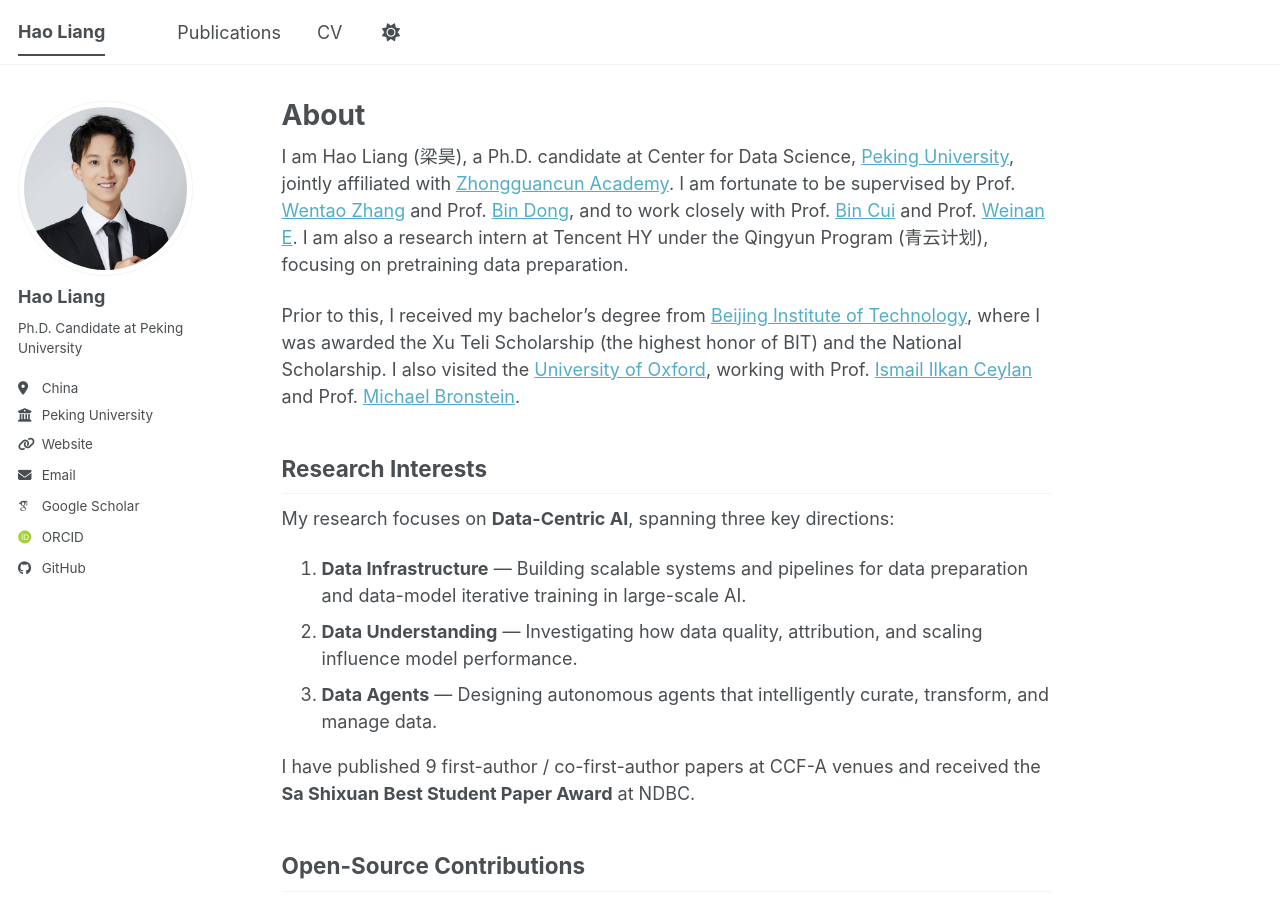
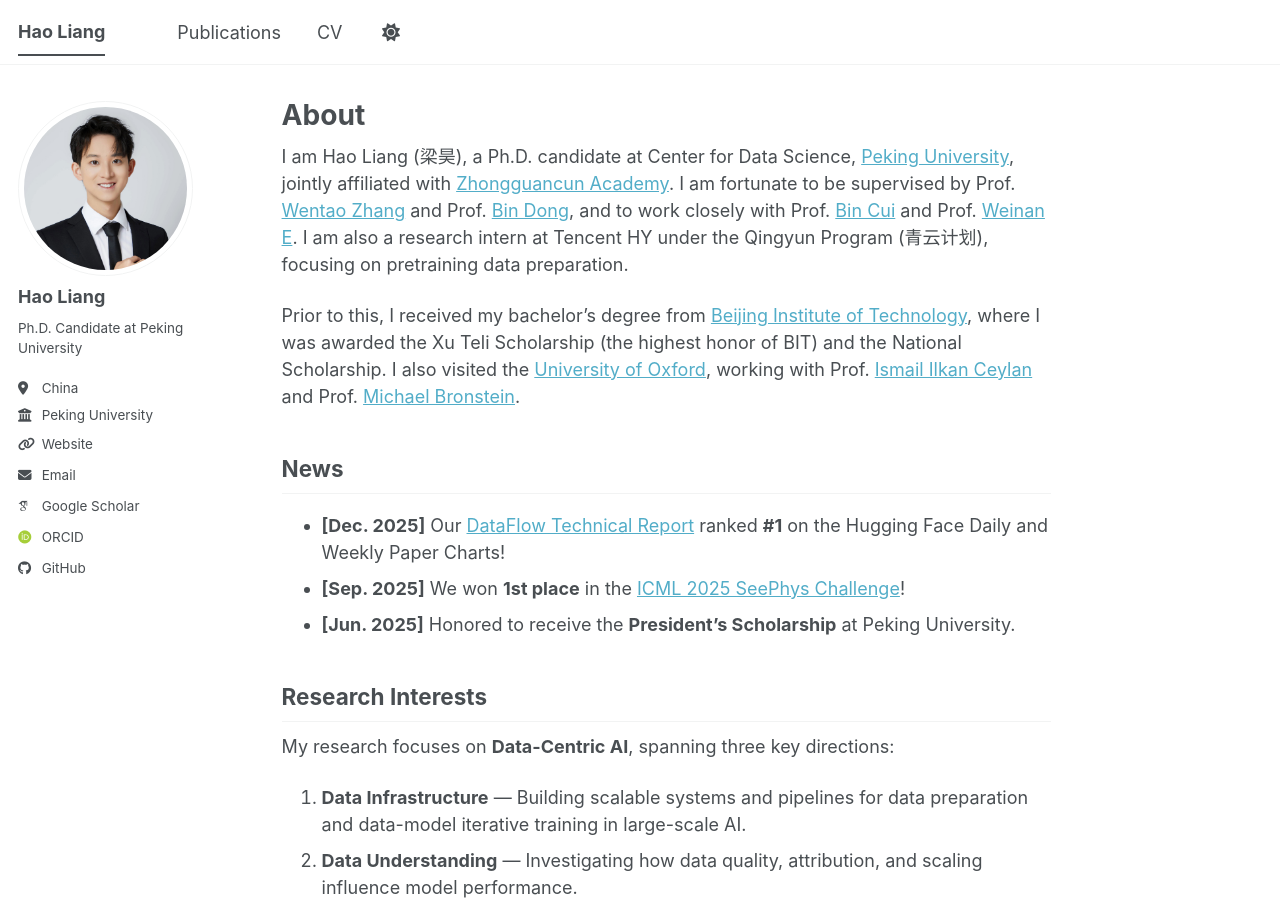
Before and after one commit to haolpku/haolpku.github.io, a Jekyll site: the page built from _pages/about.md, in a window 1280 px wide and 900 px high. Built offline with Jekyll 4.4.1, drawn with Linux system fonts in a browser that asks for light colours; some web fonts are replaced; a script bundle is joined from its source files by our own code; library files that are not in the unit come from our copies.

Commit message:
update about

```diff
--- a/_pages/about.md
+++ b/_pages/about.md
@@ -10,6 +10,12 @@
 I am Hao Liang (梁昊), a Ph.D. candidate at Center for Data Science, [Peking University](https://www.pku.edu.cn/), jointly affiliated with [Zhongguancun Academy](https://www.bza.edu.cn/). I am fortunate to be supervised by Prof. [Wentao Zhang](https://zwt233.github.io/) and Prof. [Bin Dong](http://faculty.bicmr.pku.edu.cn/~dongbin/), and to work closely with Prof. [Bin Cui](https://cuibinpku.github.io/) and Prof. [Weinan E](https://web.math.princeton.edu/~weinan/). I am also a research intern at Tencent HY under the Qingyun Program (青云计划), focusing on pretraining data preparation.
 
 Prior to this, I received my bachelor's degree from [Beijing Institute of Technology](https://www.bit.edu.cn/), where I was awarded the Xu Teli Scholarship (the highest honor of BIT) and the National Scholarship. I also visited the [University of Oxford](https://www.ox.ac.uk/), working with Prof. [Ismail Ilkan Ceylan](https://www.cs.ox.ac.uk/people/ismaililkan.ceylan/) and Prof. [Michael Bronstein](https://www.cs.ox.ac.uk/people/michael.bronstein/).
+
+## News
+
+- **[Dec. 2025]** Our [DataFlow Technical Report](https://huggingface.co/papers/2512.16676) ranked **#1** on the Hugging Face Daily and Weekly Paper Charts!
+- **[Sep. 2025]** We won **1st place** in the [ICML 2025 SeePhys Challenge](https://arxiv.org/abs/2509.06079)!
+- **[Jun. 2025]** Honored to receive the **President's Scholarship** at Peking University.
 
 ## Research Interests
 
```
